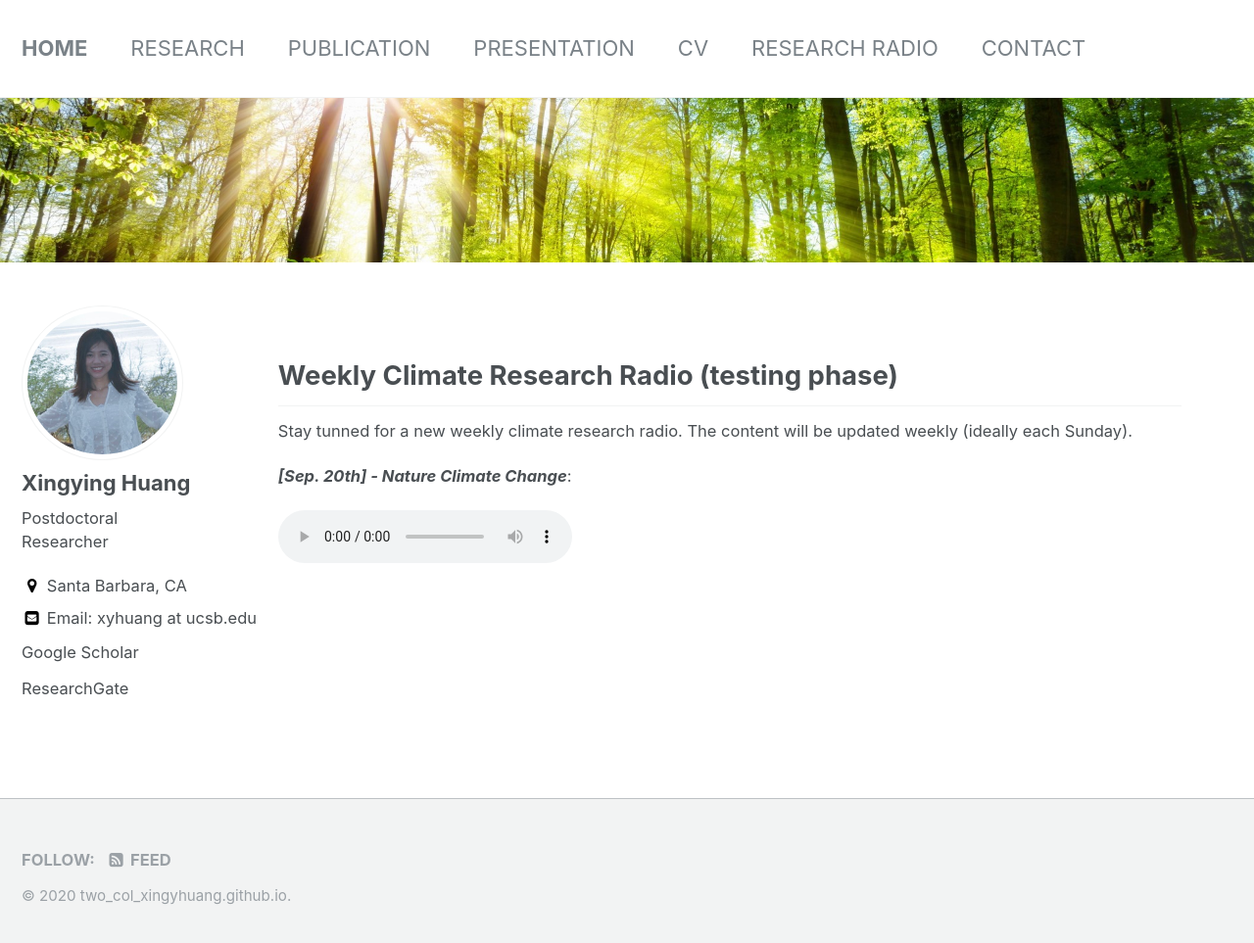
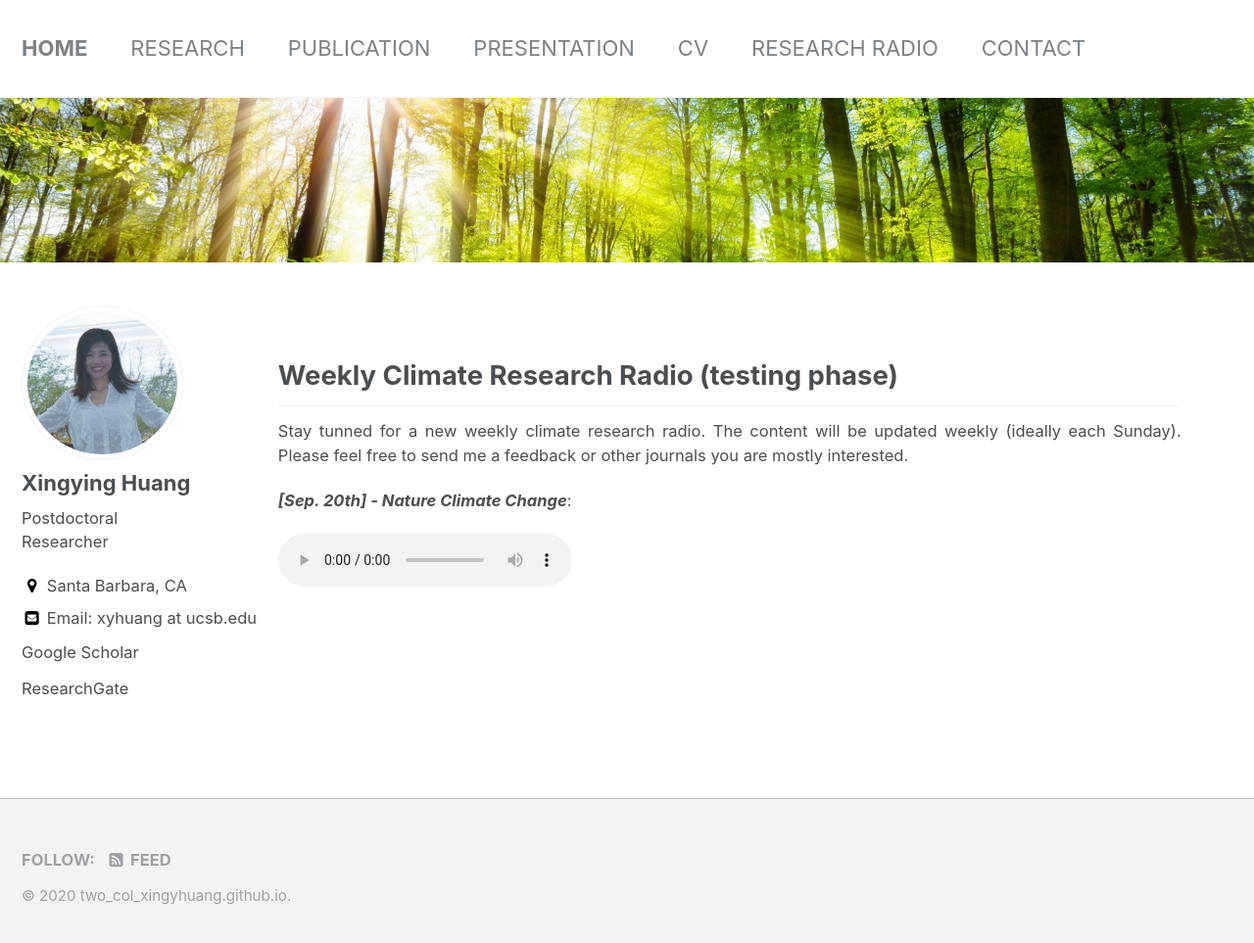
Before and after one commit to Xingyhuang/two_col_xingyhuang.github.io, a Jekyll site: the page built from _pages/radio.md, in a window 1280 px wide and 970 px high. Shown: the top 963 px of the window at 98% size. Built offline with Jekyll 4.4.1, drawn with Linux system fonts in a browser that asks for light colours.

Commit message:
Update radio.md

```diff
--- a/_pages/radio.md
+++ b/_pages/radio.md
@@ -11,7 +11,7 @@
 
 ## Weekly Climate Research Radio (testing phase)
 
-Stay tunned for a new weekly climate research radio. The content will be updated weekly (ideally each Sunday).
+Stay tunned for a new weekly climate research radio. The content will be updated weekly (ideally each Sunday). Please feel free to send me a feedback or other journals you are mostly interested.
 
 ***[Sep. 20th] - Nature Climate Change***: <br>
 <audio src="/assets/radio/issue_1-ncc-09_20_2020.mp3" controls preload> </audio>
```
